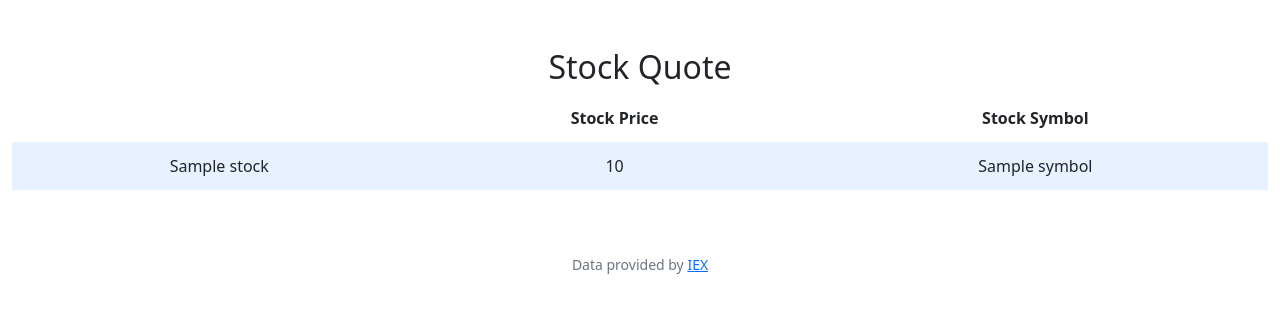
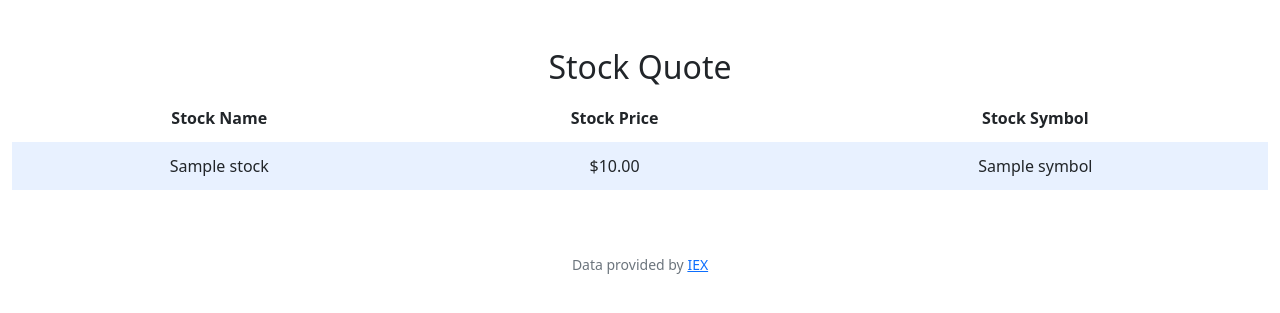
Before and after one commit to hgyami/cs50_project, a Flask app: template templates/quoted.html in a window 1280 px wide. Shown: the part 76-389 px from the top of the page. Run offline with Flask 2, Linux system fonts and the light colour scheme; the template is opened without the code that fills it: most values are stand-ins (such as "Sample title", 1, 10 or a date in 2020); some libraries are stand-ins or nearby versions.

Commit message:
automated commit by check50 [check50=True]

```diff
--- a/templates/quoted.html
+++ b/templates/quoted.html
@@ -12,7 +12,7 @@
     <table>
         <thead>
             <tr>
-                <th></th>
+                <th>Stock Name</th>
                 <th>Stock Price</th>
                 <th>Stock Symbol</th>
             </tr>
@@ -20,7 +20,7 @@
         <tbody>
                 <tr>
                     <td> {{ stock.name }} </td>
-                    <td> {{ stock.price }} </td>
+                    <td> {{ stock.price | usd }} </td>
                     <td> {{ stock.symbol }} </td>
                 </tr>
         </tbody>
```
Also changed, not shown: finance.db, 1 other file.
